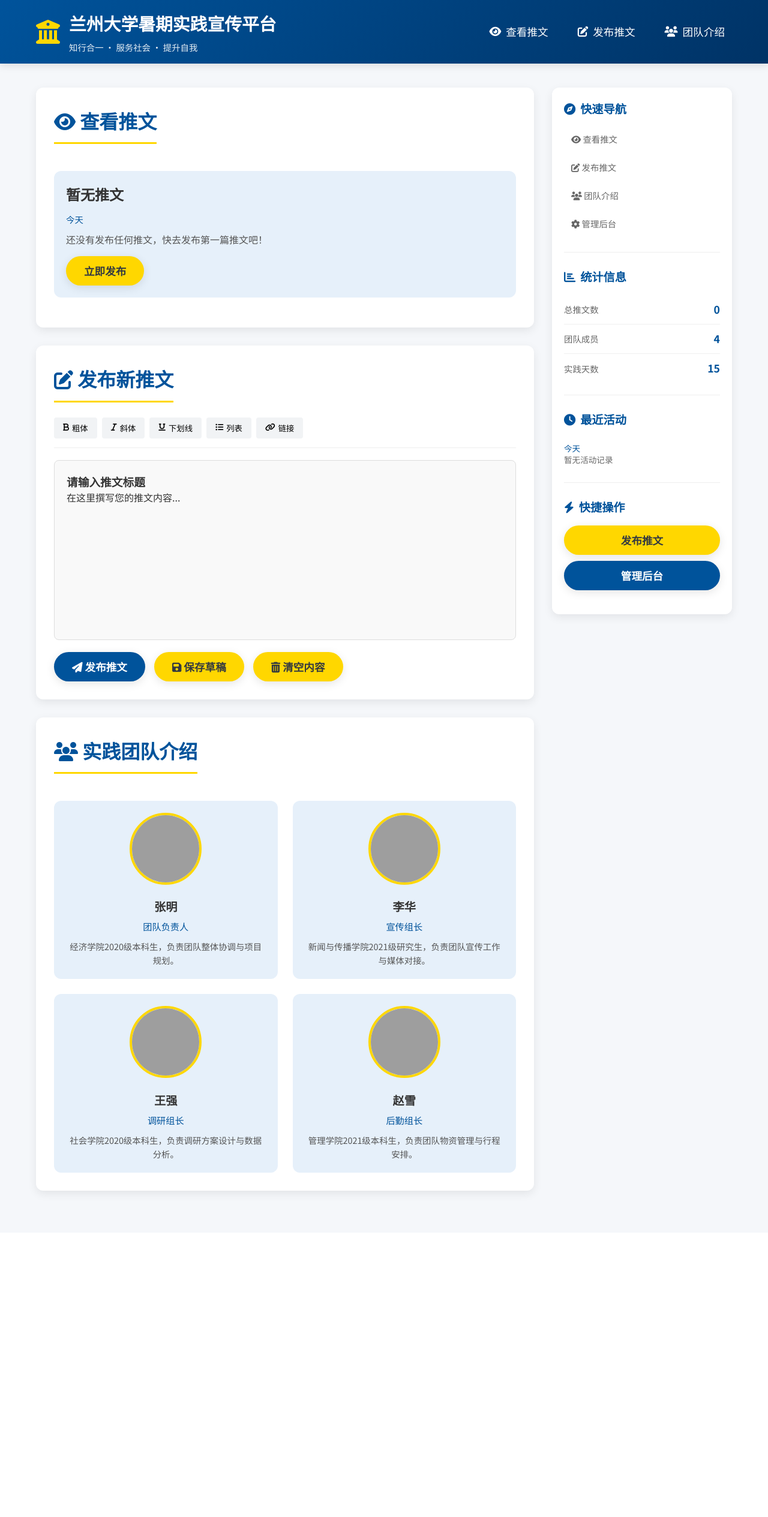
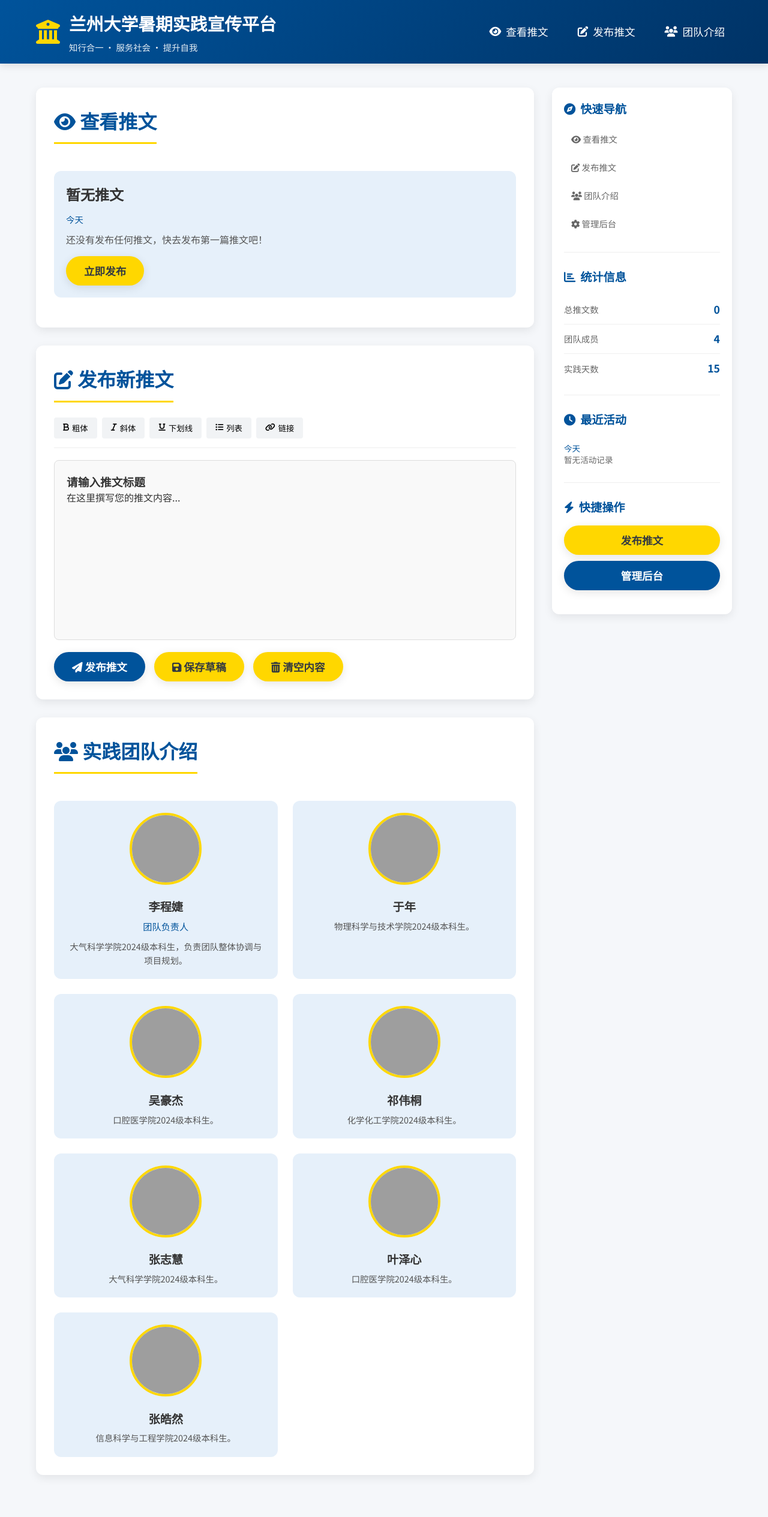
Before and after one commit to zasdcn/lzu-summer-practice-Grotto, a Flask app: page / in a window 1280 px wide. Shown: the whole page at 60% size. Before the commit the page ends 1998 px from the top, so only its background shows below. Run offline with Flask 3, Linux system fonts and the light colour scheme; data that the repository does not hold is empty; grey boxes are pictures that could not be loaded.

Commit message:
Add static/images directory with lcj.svg avatar and update index.html

```diff
--- a/templates/index.html
+++ b/templates/index.html
@@ -541,28 +541,40 @@
             </h2>
             <div class="team-members">
                 <div class="team-member">
-                    <img src="https://randomuser.me/api/portraits/men/32.jpg" alt="团队负责人" class="member-img">
-                    <h3 class="member-name">张明</h3>
+                    <img src="/static/images/lcj2.jpg" alt="团队负责人" class="member-img">
+                    <h3 class="member-name">李程婕</h3>
                     <p class="member-role">团队负责人</p>
-                    <p class="member-desc">经济学院2020级本科生，负责团队整体协调与项目规划。</p>
+                    <p class="member-desc">大气科学学院2024级本科生，负责团队整体协调与项目规划。</p>
                 </div>
                 <div class="team-member">
-                    <img src="https://randomuser.me/api/portraits/women/44.jpg" alt="宣传组长" class="member-img">
-                    <h3 class="member-name">李华</h3>
-                    <p class="member-role">宣传组长</p>
-                    <p class="member-desc">新闻与传播学院2021级研究生，负责团队宣传工作与媒体对接。</p>
+                    <img src="/static/images/yn.jpg" alt="调研组长" class="member-img">
+                    <h3 class="member-name">于年</h3>
+                    <p class="member-desc">物理科学与技术学院2024级本科生。</p>
                 </div>
                 <div class="team-member">
-                    <img src="https://randomuser.me/api/portraits/men/22.jpg" alt="调研组长" class="member-img">
-                    <h3 class="member-name">王强</h3>
-                    <p class="member-role">调研组长</p>
-                    <p class="member-desc">社会学院2020级本科生，负责调研方案设计与数据分析。</p>
+                    <img src="/static/images/whj.jpg" alt="宣传组长" class="member-img">
+                    <h3 class="member-name">吴豪杰</h3>
+                    <p class="member-desc">口腔医学院2024级本科生。</p>
+                </div>
+                <div class="team-member">
+                    <img src="/static/images/qwt.jpg" alt="后勤组长" class="member-img">
+                    <h3 class="member-name">祁伟桐</h3>
+                    <p class="member-desc">化学化工学院2024级本科生。</p>
+                </div>
+                <div class="team-member">
+                    <img src="/static/images/zzh.jpg" alt="后勤组长" class="member-img">
+                    <h3 class="member-name">张志慧</h3>
+                    <p class="member-desc">大气科学学院2024级本科生。</p>
                 </div>
                 <div class="team-member">
                     <img src="https://randomuser.me/api/portraits/women/68.jpg" alt="后勤组长" class="member-img">
-                    <h3 class="member-name">赵雪</h3>
-                    <p class="member-role">后勤组长</p>
-                    <p class="member-desc">管理学院2021级本科生，负责团队物资管理与行程安排。</p>
+                    <h3 class="member-name">叶泽心</h3>
+                    <p class="member-desc">口腔医学院2024级本科生。</p>
+                </div>
+                <div class="team-member">
+                    <img src="/static/images/zhr.jpg" alt="后勤组长" class="member-img">
+                    <h3 class="member-name">张皓然</h3>
+                    <p class="member-desc">信息科学与工程学院2024级本科生。</p>
                 </div>
             </div>
         </div>
```
